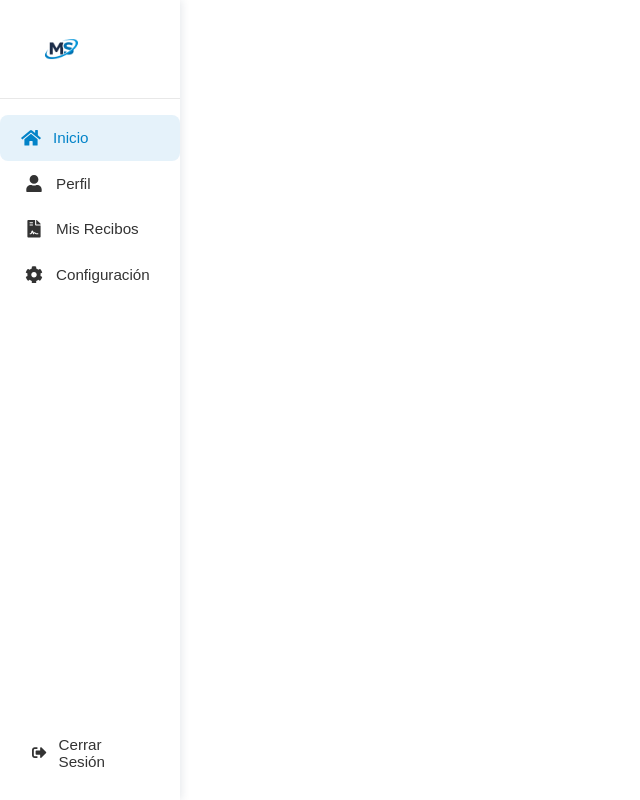
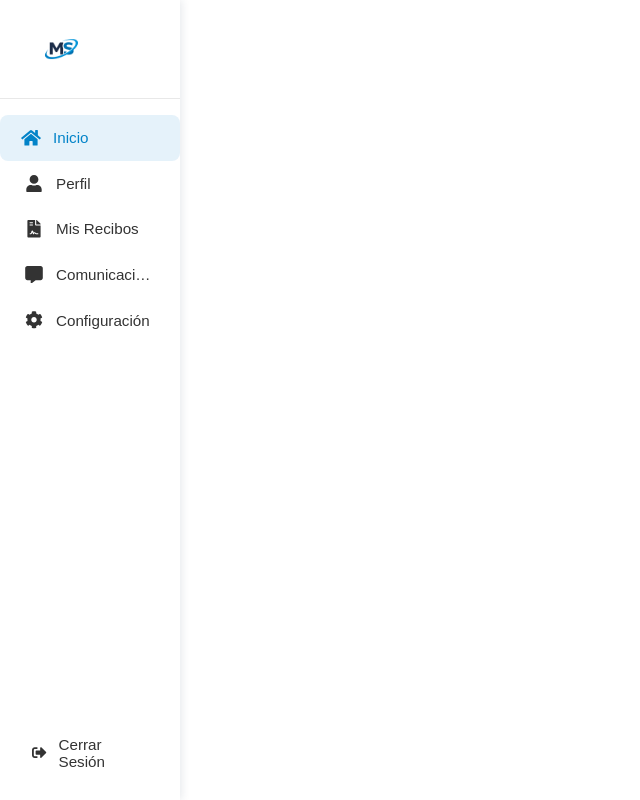
Before and after one commit to Mateosacco99/MS-PeopleAdmin, a React (Vite) app: page / in a window 1280 px wide. Shown: the whole page, without its empty margins (0-640 px from the left). Built offline with nearby package versions, Linux system fonts and the light colour scheme.

Commit message:
Fix: Agregando Comunicaciones

```diff
--- a/src/App.jsx
+++ b/src/App.jsx
@@ -13,6 +13,7 @@ const App = () => {
             <Route path="/" element={<div>Inicio</div>} />
             <Route path="/profile" element={<div>Profile</div>} />
             <Route path="/recibos" element={<div>Recibos</div>} />
+            <Route path="/comunicaciones" element={<div>Comunicaciones</div>} />
             <Route path="/settings" element={<div>Settings</div>} />
           </Route>
           <Route path="*" element={<Navigate to="/" />} />
--- a/src/components/Sidebar.jsx
+++ b/src/components/Sidebar.jsx
@@ -3,7 +3,7 @@ import { useNavigate, useLocation } from 'react-router-dom'
 import { UserContext } from '../context/UserContext'
 import styles from '../styles/sidebar.module.scss'
 import logo from '/img/logo.png'
-import { FaHome, FaUser, FaUsers, FaCog, FaSignOutAlt, FaFileContract } from 'react-icons/fa'
+import { FaHome, FaUser, FaUsers, FaCog, FaSignOutAlt, FaFileContract, FaCommentAlt } from 'react-icons/fa'
 import { BotonGenerico } from './BotonGenerico'
 
 const Sidebar = () => {
@@ -15,6 +15,7 @@ const Sidebar = () => {
     { id: 'dashboard', label: 'Inicio', icon: FaHome, path: '/' },
     { id: 'profile', label: 'Perfil', icon: FaUser, path: '/profile' },
     { id: 'recibos', label: 'Mis Recibos', icon: FaFileContract, path: '/recibos' },
+    { id: 'comunicaciones', label: 'Comunicaciones', icon: FaCommentAlt, path: '/comunicaciones' },
     { id: 'settings', label: 'Configuración', icon: FaCog, path: '/settings' },
   ]
 
```
Lines whose indentation alone changed are shown as unchanged.
